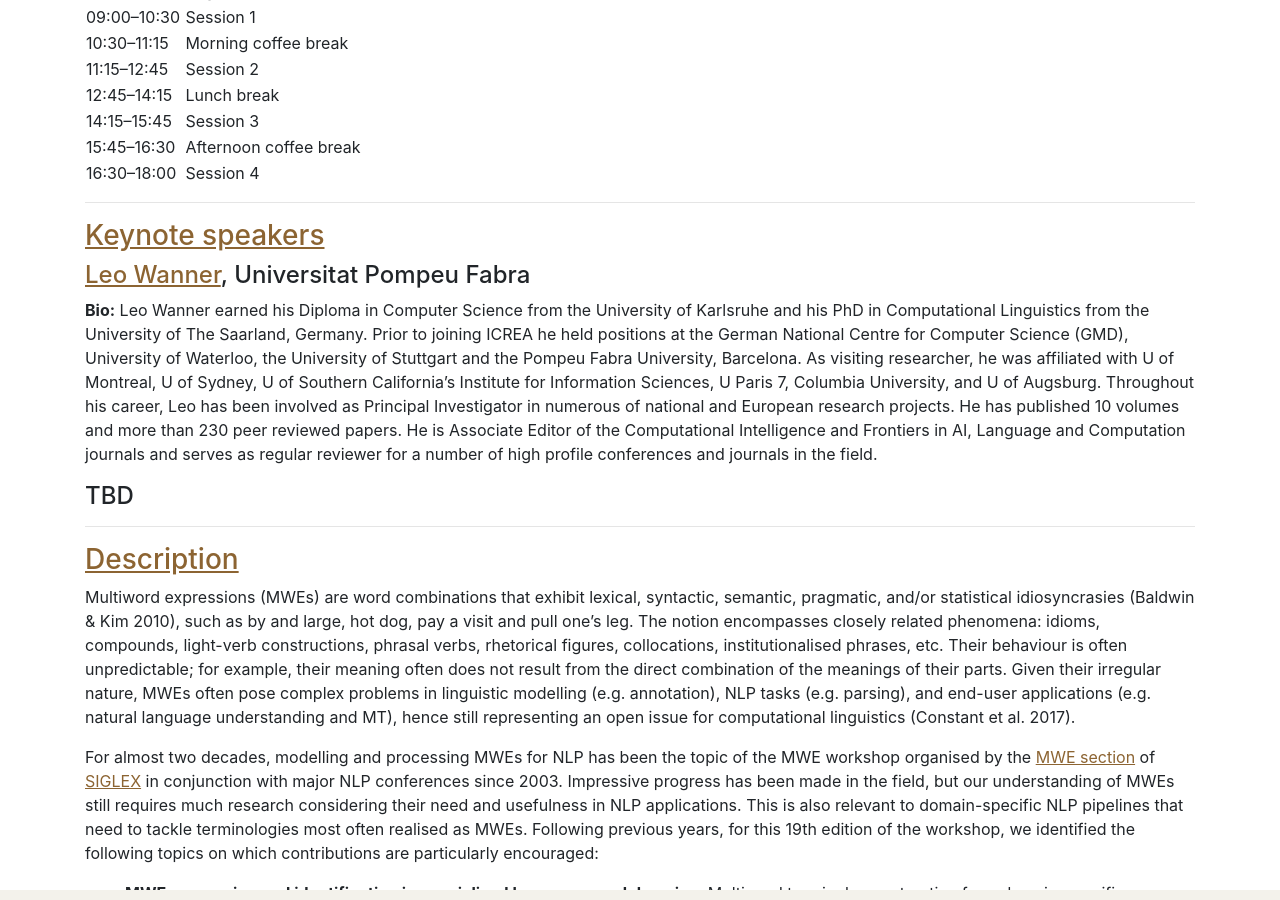
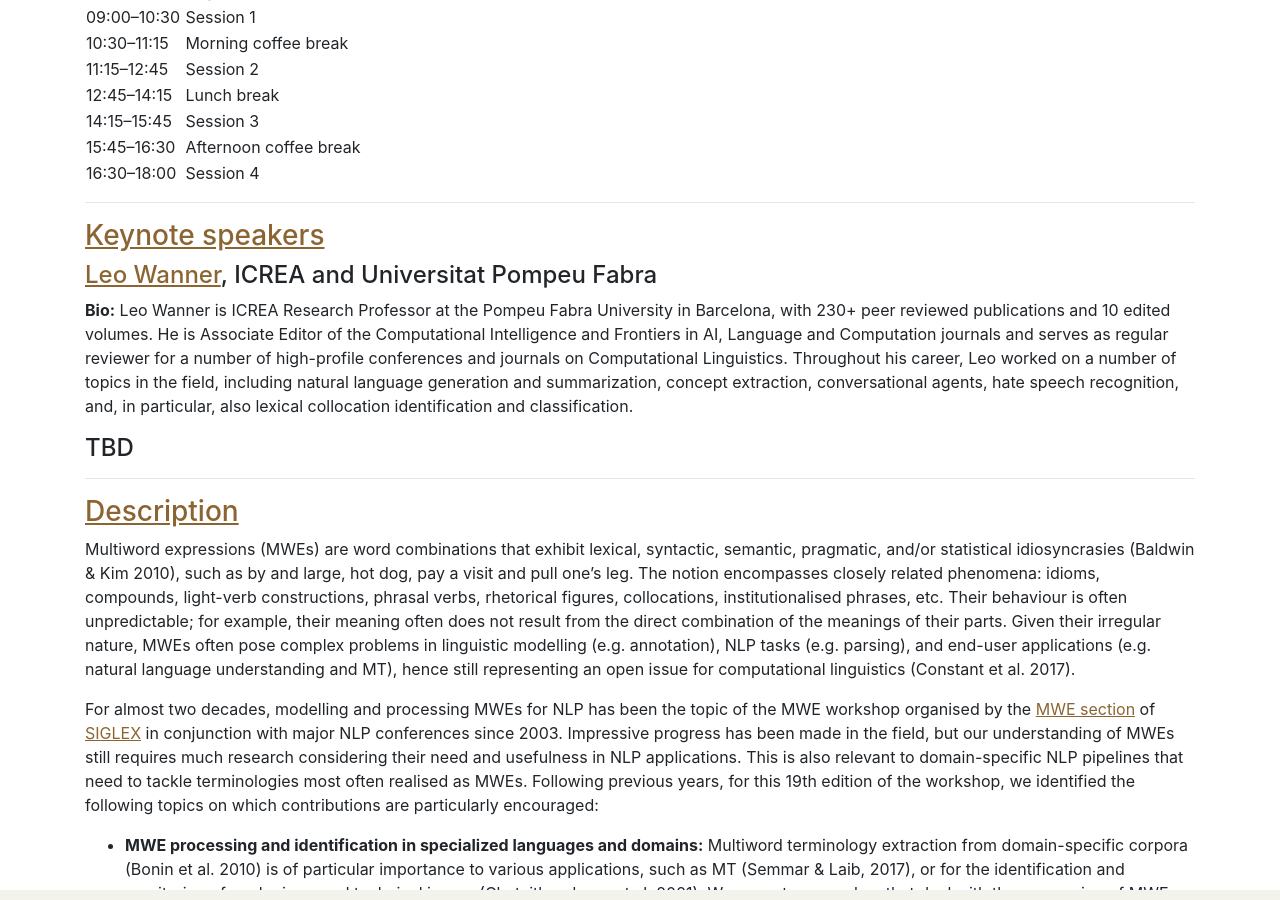
Before and after one commit to multiword/multiword.github.io, a Jekyll site: the page built from mwe2023/index.md, in a window 1280 px wide and 900 px high, scrolled down 1199 px. Built offline with Jekyll 4.4.1, drawn with Linux system fonts in a browser that asks for light colours; comment, search, counter and statistics services are not loaded.

Commit message:
Updated bio Leo Wanner

```diff
--- a/mwe2023/index.md
+++ b/mwe2023/index.md
@@ -89,9 +89,9 @@ Tentative schedule:
 
 ### <a name="keynotes">Keynote speakers </a>
 
-#### [Leo Wanner](https://www.icrea.cat/Web/ScientificStaff/leo-wanner-324), Universitat Pompeu Fabra
+#### [Leo Wanner](https://www.icrea.cat/Web/ScientificStaff/leo-wanner-324), ICREA and Universitat Pompeu Fabra
 
-**Bio:** Leo Wanner earned his Diploma in Computer Science from the University of Karlsruhe and his PhD in Computational Linguistics from the University of The Saarland, Germany. Prior to joining ICREA he held positions at the German National Centre for Computer Science (GMD), University of Waterloo, the University of Stuttgart and the Pompeu Fabra University, Barcelona. As visiting researcher, he was affiliated with U of Montreal, U of Sydney, U of Southern California's Institute for Information Sciences, U Paris 7, Columbia University, and U of Augsburg. Throughout his career, Leo has been involved as Principal Investigator in numerous of national and European research projects. He has published 10 volumes and more than 230 peer reviewed papers. He is Associate Editor of the Computational Intelligence and Frontiers in AI, Language and Computation journals and serves as regular reviewer for a number of high profile conferences and journals in the field.
+**Bio:** Leo Wanner is ICREA Research Professor at the Pompeu Fabra University in Barcelona, with 230+ peer reviewed publications and 10 edited volumes. He is Associate Editor of the Computational Intelligence and Frontiers in AI, Language and Computation journals and serves as regular reviewer for a number of high-profile conferences and journals on Computational Linguistics. Throughout his career, Leo worked on a number of topics in the field, including natural language generation and summarization, concept extraction, conversational agents, hate speech recognition, and, in particular, also lexical collocation identification and classification.
 
 #### TBD
 
```
